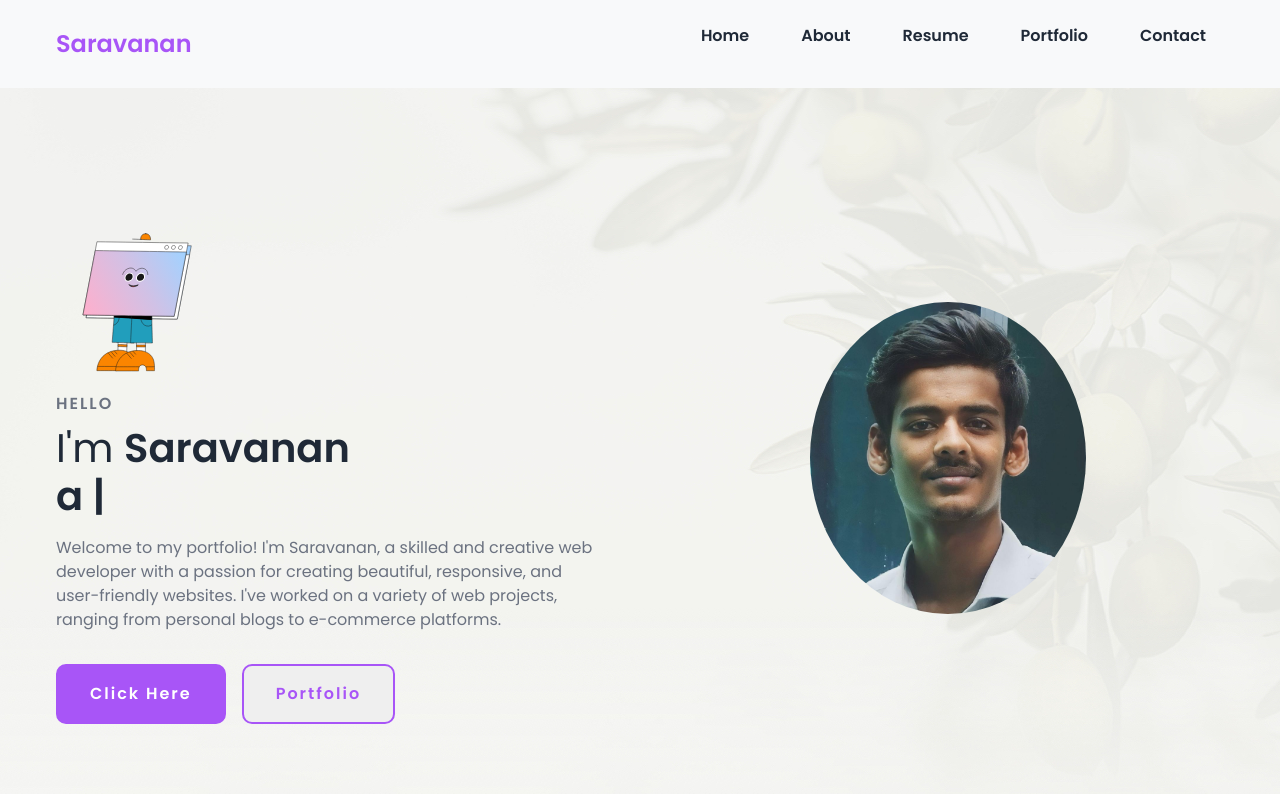
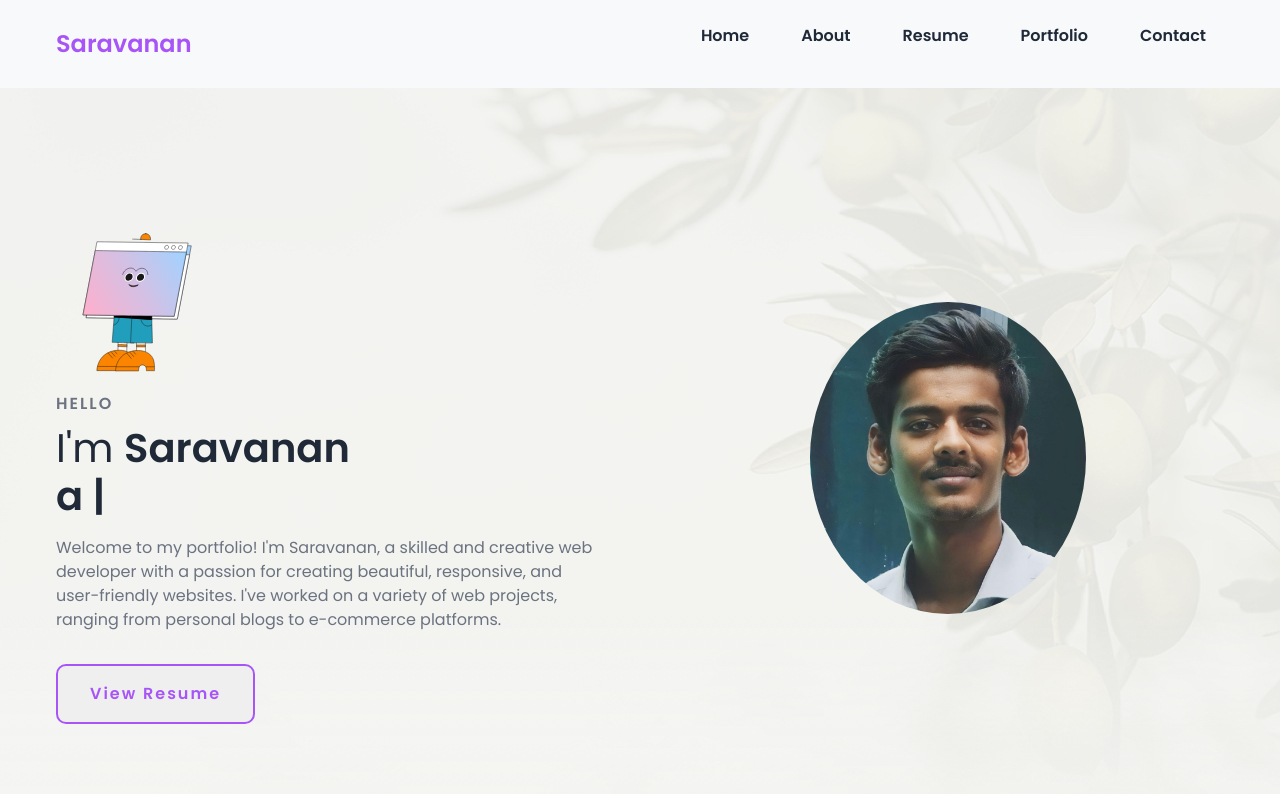
Before and after one commit to saravanan0703/portfolio, a React (Create React App) app: page / in a window 1280 px wide. Shown: the top 794 px of the page. Built offline with nearby package versions, Linux system fonts and the light colour scheme.

Commit message:
improved

```diff
--- a/package.json
+++ b/package.json
@@ -3,13 +3,15 @@
   "version": "0.1.0",
   "private": true,
   "dependencies": {
+    "@react-pdf-viewer/core": "^3.12.0",
     "@testing-library/jest-dom": "^5.17.0",
     "@testing-library/react": "^13.4.0",
     "@testing-library/user-event": "^13.5.0",
     "lottie-react": "^2.4.0",
     "react": "^18.2.0",
+    "react-dom": "^18.2.0",
     "react-fast-marquee": "^1.6.4",
-    "react-dom": "^18.2.0",
+    "react-pdf": "^7.7.0",
     "react-scripts": "5.0.1",
     "react-typed": "^2.0.12",
     "swiper": "^11.0.6",
--- a/src/Components/navbar.js
+++ b/src/Components/navbar.js
@@ -1,6 +1,12 @@
-import React from "react";
+import React, { useState } from "react";
+import resumepdf from '../pdfdocs/resume.pdf'
 
 function Navbar() {
+    const handleDownload = () => {
+        const filePath = resumepdf;
+        window.open(filePath, '_blank');
+      };
+
     return(
         <>
             <nav>
@@ -13,7 +19,9 @@ function Navbar() {
                     <ul>
                     <li><a href="#">Home</a></li>
                     <li><a href="#">About</a></li>
-                    <li><a href="#">Resume</a></li>
+
+                    <li><a href="#" onClick={handleDownload}>Resume</a>
+                    </li>
                     <li><a href="#">Portfolio</a></li>
                     <li><a href="#">Contact</a></li>
                     </ul>
--- a/src/Pages/home.js
+++ b/src/Pages/home.js
@@ -4,8 +4,13 @@ import Cards from "../Components/cards";
 import Lottie from 'lottie-react';
 import animationData from '../json/json.json';
 import { ReactTyped } from "react-typed";
+import resumepdf from '../pdfdocs/resume.pdf'
+function Home() {
+  const handleDownload = () => {
+    const filePath = resumepdf;
+    window.open(filePath, '_blank');
+  };
 
-function Home() {
     return(
         <section className="section">
             <div className="section__container">
@@ -29,8 +34,7 @@ function Home() {
                       web projects, ranging from personal blogs to e-commerce platforms.
                   </p>
                   <div className="action__btns">
-                      <button className="hire__me">Click Here</button>
-                      <button className="portfolio">Portfolio</button>
+                      <button className="portfolio" onClick={handleDownload}>View Resume</button>
                   </div>
               </div>
               <div className="image">
```
Also changed, not shown: src/Components/pdfreview.js (added, +16 -0 lines), 2 other files (tests, documents, lock files or other folders).
